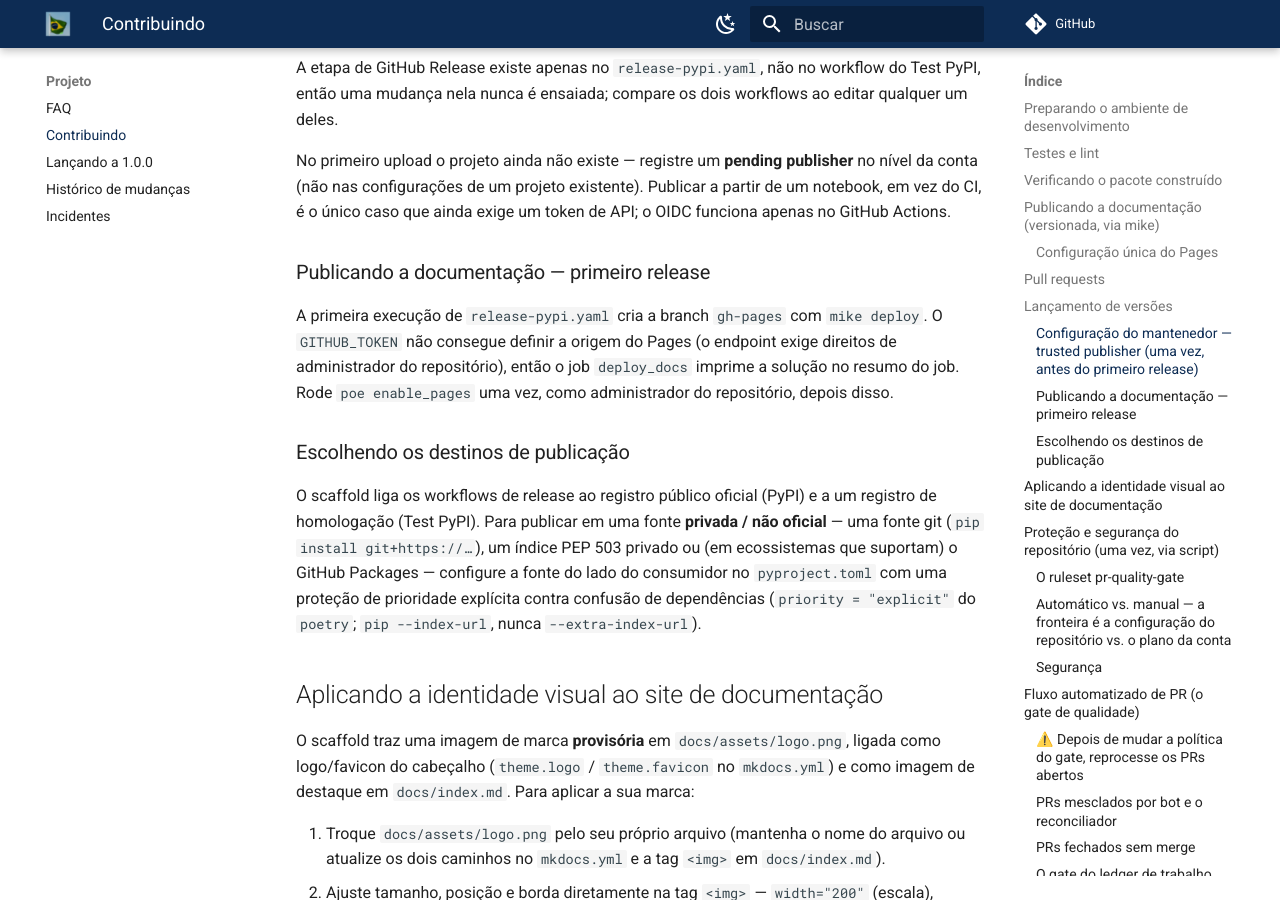
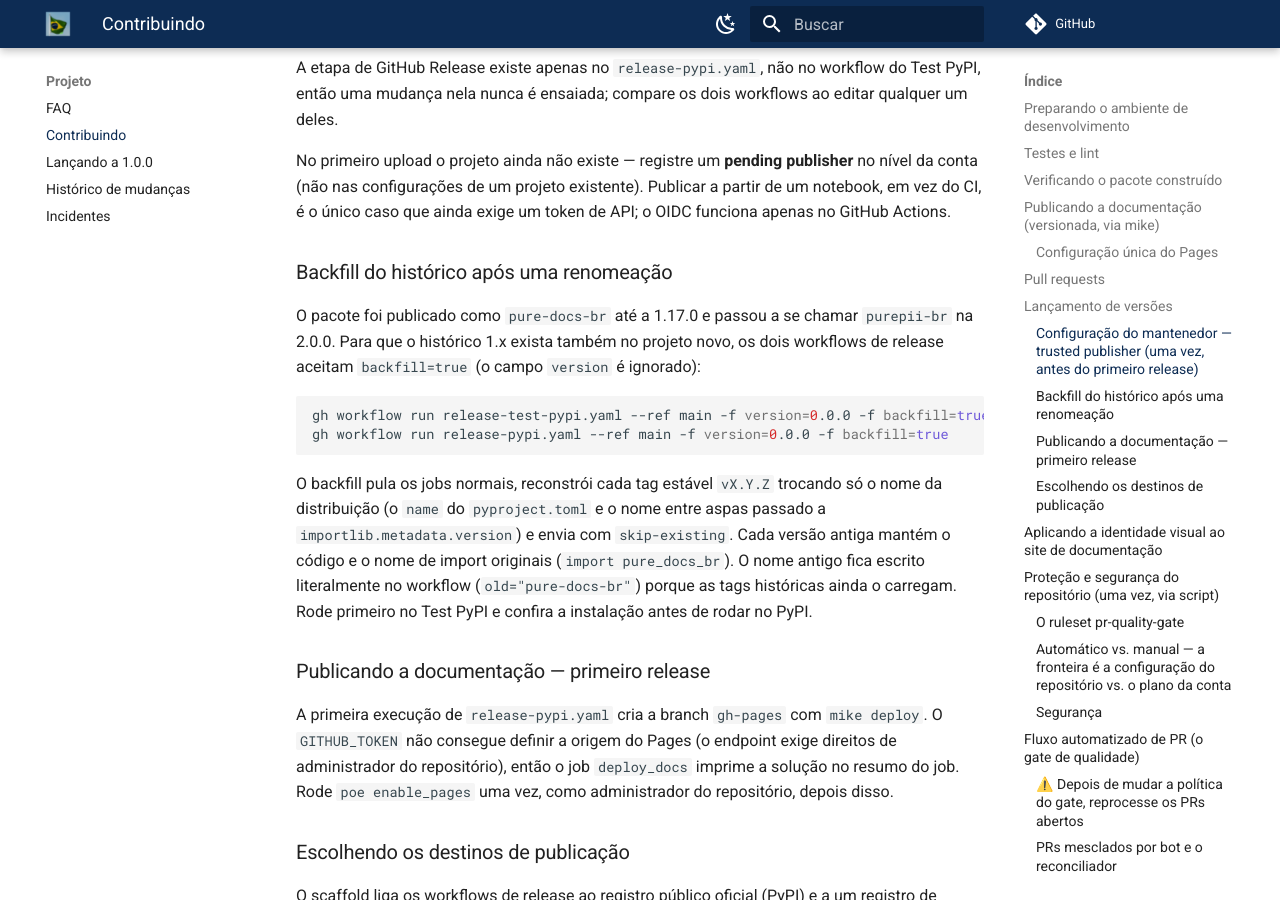
Before and after one commit to guilhermegor/pure-docs-br, an MkDocs documentation site: the page built from docs/contributing.md, in a window 1280 px wide and 900 px high, scrolled down 3756 px. Built offline with MkDocs 1.6.1 and Material for MkDocs 9.7.7, drawn with Linux system fonts in a browser that asks for light colours; comment, search, counter and statistics services are not loaded; the version menu is left out.

Commit message:
ci(release): backfill the release history under the new name
Adds a backfill=true input to both release workflows. It skips the
normal jobs, rebuilds every stable vX.Y.Z tag with only the
distribution name rewritten (pyproject name and the quoted
version("pure-docs-br") call), and uploads with skip-existing, so the
1.x history also exists under purepii-br. Each version keeps its
original code and import name. Same mechanism as opendata-cvm#419;
action pins match this repo's. Documented in docs/contributing.md
(the workflows carry no comments, per the comment budget).

Verified locally on v1.0.0 and v1.17.0: wheels are Name purepii-br,
import pure_docs_br resolves and __version__ reads the tag version.

Refs #63

````diff
--- a/docs/contributing.md
+++ b/docs/contributing.md
@@ -144,6 +144,24 @@ A etapa de GitHub Release existe apenas no `release-pypi.yaml`, não no workflow
 No primeiro upload o projeto ainda não existe — registre um **pending publisher** no nível da
 conta (não nas configurações de um projeto existente). Publicar a partir de um notebook, em vez do
 CI, é o único caso que ainda exige um token de API; o OIDC funciona apenas no GitHub Actions.
+
+### Backfill do histórico após uma renomeação
+
+O pacote foi publicado como `pure-docs-br` até a 1.17.0 e passou a se chamar `purepii-br` na
+2.0.0. Para que o histórico 1.x exista também no projeto novo, os dois workflows de release
+aceitam `backfill=true` (o campo `version` é ignorado):
+
+```bash
+gh workflow run release-test-pypi.yaml --ref main -f version=0.0.0 -f backfill=true
+gh workflow run release-pypi.yaml --ref main -f version=0.0.0 -f backfill=true
+```
+
+O backfill pula os jobs normais, reconstrói cada tag estável `vX.Y.Z` trocando só o nome da
+distribuição (o `name` do `pyproject.toml` e o nome entre aspas passado a
+`importlib.metadata.version`) e envia com `skip-existing`. Cada versão antiga mantém o código e o
+nome de import originais (`import pure_docs_br`). O nome antigo fica escrito literalmente no
+workflow (`old="pure-docs-br"`) porque as tags históricas ainda o carregam. Rode primeiro no Test
+PyPI e confira a instalação antes de rodar no PyPI.
 
 ### Publicando a documentação — primeiro release
 
````
Also changed, not shown: 2 other files.
